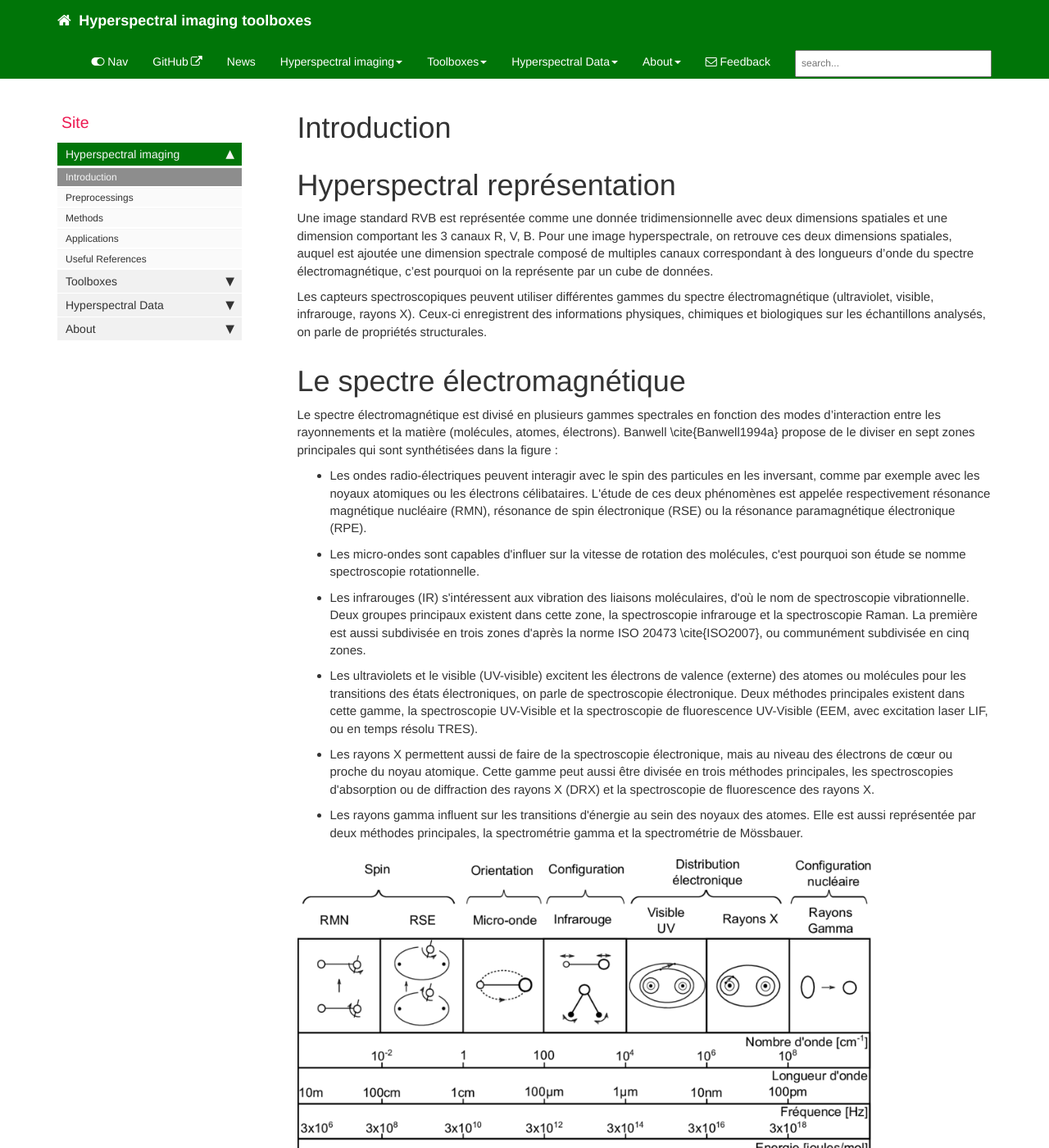
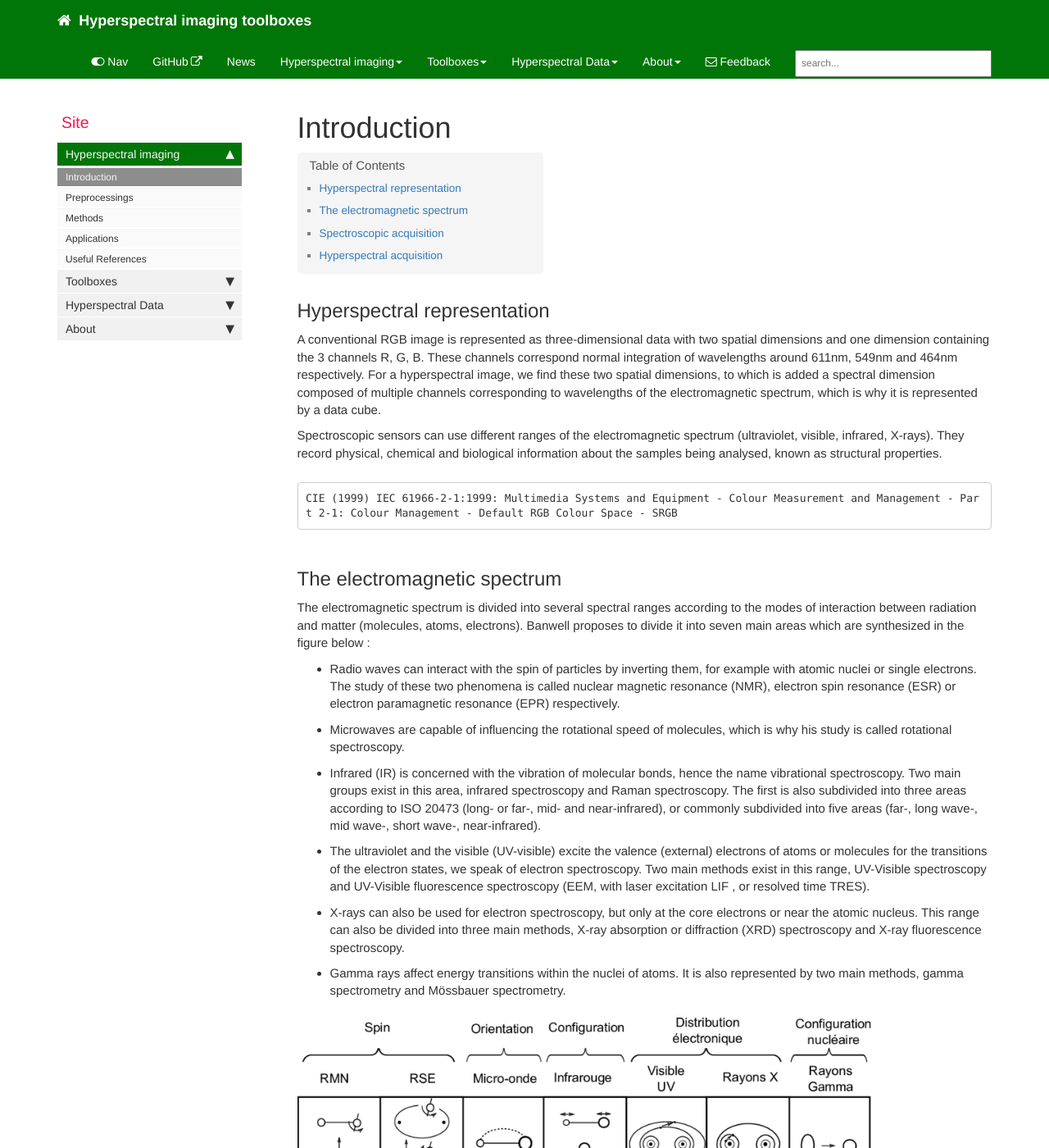
Before and after one commit to JacqKevin/JacqKevin.github.io, a Jekyll site: the page built from pages/Hyperspectral/Introduction.md, in a window 1280 px wide and 1400 px high. Shown: the whole window at 82% size. Built offline with Jekyll 4.4.1, drawn with Linux system fonts in a browser that asks for light colours; comment, search, counter and statistics services are not loaded; some of the changed text lies outside the part shown.

Commit message:
Update Introduction.md

````diff
--- a/pages/Hyperspectral/Introduction.md
+++ b/pages/Hyperspectral/Introduction.md
@@ -4,41 +4,51 @@ description: Introduction
 permalink: Introduction_HSI.html
 ---
 
-# Hyperspectral représentation
-Une image standard RVB est représentée comme une donnée tridimensionnelle avec deux dimensions spatiales et une dimension comportant les 3 canaux R, V, B. Pour une image hyperspectrale, on retrouve ces deux dimensions spatiales, auquel est ajoutée une dimension spectrale composé de multiples canaux correspondant à des longueurs d'onde du spectre électromagnétique, c'est pourquoi on la représente par un cube de données.
+## Hyperspectral representation
+A conventional RGB image is represented as three-dimensional data with two spatial dimensions and one dimension containing the 3 channels R, G, B. These channels correspond normal integration of wavelengths around 611nm, 549nm and 464nm respectively. For a hyperspectral image, we find these two spatial dimensions, to which is added a spectral dimension composed of multiple channels corresponding to wavelengths of the electromagnetic spectrum, which is why it is represented by a data cube.
 
-Les capteurs spectroscopiques peuvent utiliser différentes gammes du spectre électromagnétique (ultraviolet, visible, infrarouge, rayons X). Ceux-ci enregistrent des informations physiques, chimiques et biologiques sur les échantillons analysés, on parle de propriétés structurales.
+Spectroscopic sensors can use different ranges of the electromagnetic spectrum (ultraviolet, visible, infrared, X-rays). They record physical, chemical and biological information about the samples being analysed, known as structural properties.
 
-# Le spectre électromagnétique
+```markdown
+CIE (1999) IEC 61966-2-1:1999: Multimedia Systems and Equipment - Colour Measurement and Management - Part 2-1: Colour Management - Default RGB Colour Space - SRGB
+```
 
-Le spectre électromagnétique est divisé en plusieurs gammes spectrales en fonction des modes d'interaction entre les rayonnements et la matière (molécules, atomes, électrons). Banwell \cite{Banwell1994a} propose de le diviser en sept zones principales qui sont synthétisées dans la figure :
+## The electromagnetic spectrum
+
+The electromagnetic spectrum is divided into several spectral ranges according to the modes of interaction between radiation and matter (molecules, atoms, electrons). Banwell proposes to divide it into seven main areas which are synthesized in the figure below :
 <ul>
-<li> Les ondes radio-électriques peuvent interagir avec le spin des particules en les inversant, comme par exemple avec les noyaux atomiques ou les électrons célibataires. L'étude de ces deux phénomènes est appelée respectivement résonance magnétique nucléaire (RMN), résonance de spin électronique (RSE) ou la résonance paramagnétique électronique (RPE). </li>
-<li> Les micro-ondes sont capables d'influer sur la vitesse de rotation des molécules, c'est pourquoi son étude se nomme spectroscopie rotationnelle. </li>
-<li> Les infrarouges (IR) s'intéressent aux vibration des liaisons moléculaires, d'où le nom de spectroscopie vibrationnelle. Deux groupes principaux existent dans cette zone, la spectroscopie infrarouge et la spectroscopie Raman. La première est aussi subdivisée en trois zones d'après la norme ISO 20473 \cite{ISO2007}, ou communément subdivisée en cinq zones. </li>
-<li> Les ultraviolets et le visible (UV-visible) excitent les électrons de valence (externe) des atomes ou molécules pour les transitions des états électroniques, on parle de spectroscopie électronique. Deux méthodes principales existent dans cette gamme, la spectroscopie UV-Visible et la spectroscopie de fluorescence UV-Visible (EEM, avec excitation laser LIF, ou en temps résolu TRES). </li>
-<li> Les rayons X permettent aussi de faire de la spectroscopie électronique, mais au niveau des électrons de cœur ou proche du noyau atomique. Cette gamme peut aussi être divisée en trois méthodes principales, les spectroscopies d'absorption ou de diffraction des rayons X (DRX) et la spectroscopie de fluorescence des rayons X. </li>
-<li> Les rayons gamma influent sur les transitions d'énergie au sein des noyaux des atomes. Elle est aussi représentée par deux méthodes principales, la spectrométrie gamma et la spectrométrie de Mössbauer. </li>
+<li> Radio waves can interact with the spin of particles by inverting them, for example with atomic nuclei or single electrons. The study of these two phenomena is called nuclear magnetic resonance (NMR), electron spin resonance (ESR) or electron paramagnetic resonance (EPR) respectively. </li>
+<li> Microwaves are capable of influencing the rotational speed of molecules, which is why his study is called rotational spectroscopy. </li>
+<li> Infrared (IR) is concerned with the vibration of molecular bonds, hence the name vibrational spectroscopy. Two main groups exist in this area, infrared spectroscopy and Raman spectroscopy. The first is also subdivided into three areas according to ISO 20473 (long- or far-, mid- and near-infrared), or commonly subdivided into five areas (far-, long wave-, mid wave-, short wave-, near-infrared). </li>
+<li> The ultraviolet and the visible (UV-visible) excite the valence (external) electrons of atoms or molecules for the transitions of the electron states, we speak of electron spectroscopy. Two main methods exist in this range, UV-Visible spectroscopy and UV-Visible fluorescence spectroscopy (EEM, with laser excitation LIF , or resolved time TRES). </li>
+<li> X-rays can also be used for electron spectroscopy, but only at the core electrons or near the atomic nucleus. This range can also be divided into three main methods, X-ray absorption or diffraction (XRD) spectroscopy and X-ray fluorescence spectroscopy. </li>
+<li> Gamma rays affect energy transitions within the nuclei of atoms. It is also represented by two main methods, gamma spectrometry and Mössbauer spectrometry. </li>
 </ul>
 
 {% include image.html file="Spectre-electromagnetique-en-energie-frequence-longueur-et-nombre-donde-Les-modes.png" %}
 
-# Spectroscopic acquisition
-Le type d'acquisition est aussi spécifique du capteur et de la problématique à résoudre :
+```markdown
+Banwell, C.N., McCash, E.M. (1994) Fundamentals of Molecular Spectroscopy McGraw-Hill
+
+ISO (2007) ISO 20473:2007 - Optics and Photonics — Spectral Bands
+```
+
+## Spectroscopic acquisition
+The type of acquisition is also specific to the sensor and the problem to be solved :
 <ul>
-<li> des analyses ponctuelles permettent d'avoir une idée globale de la composition de l'échantillon, </li>
-<li> une analyse continue sur une ligne permet d'avoir une tendance sur la variabilité de l'échantillon suivant cet axe, </li>
-<li> une cartographie en effectuant une analyse point par point sur la totalité de l'échantillon permet de connaitre la variabilité dans les deux directions de l'échantillon, </li>
-<li> une image qui est obtenue par l'acquisition d'une ligne pour obtenir comme précédemment la variabilité globale de l'échantillon. </li>
+<li> discrete spot analyses give an overall idea of the composition of the sample, </li>
+<li> a continuous analysis on a line allows to have a trend on the variability of the sample along this axis, </li>
+<li> a mapping by performing a point-by-point analysis on the whole sample allows to know the variability in both directions of the sample, </li>
+<li> an image that is obtained by acquiring a line to obtain, as before, the overall variability of the sample. </li>
 </ul>
 
-# Hyperspectral acquisition
-Comme on vient de le voir, la cartographie par de multiple acquisitions spectroscopiques puet permettre d'obtenir une iamge hyperspectrale,  c'est cette méthode est appelée point-scan ou whiskbroom. Le plus souvent l'échantillon va se déplacer dans les deux directions et le capteurs est fixe pour estimer l'image hyperspectrale de l'ensemble de l'échantillon. Elle permet d'avoir une résolution spatiale élevée pour un échantillon de taille variable, mais nécessite un temps d'acquisition souvent important.
+## Hyperspectral acquisition
+As we have just seen, mapping by multiple spectroscopic acquisitions can allow to obtain a hyperspectral image, this method is called point-scan or whiskbroom. Most often the sample will move in both directions and the sensor is fixed to estimate the hyperspectral image of the whole sample. It allows a high spatial resolution for a sample of variable size, but requires an acquisition time that is often important.
 
-Deux autres méthodes existent pour obtenir une image hyperspectrale :
+Two other methods exist to obtain a hyperspectral image:
 <ul>
-<li> L'acquisition d'une ligne permettant d'obtenir plusieurs pixels sur une dimension spatiale de l'échantillon, c'est ce que l'on appelle la méthode pushbroom. Ensuite, le plus souvent l'échantillon se déplace dans une direction linéaire et le capteur est fixe, on acquiert ainsi de multiples lignes qui vont créer l'image hyperspectrale. Cette méthode est rapide, facile à automatiser, mais est limité avec la résolution spatiale d'une ligne. </li>
-<li> La dernière méthode consiste à acquérir une image de l'échantillon à chaque longueur d'onde, elle est appelée plan-scan. Ainsi le capteur et l'échantillon sont fixes. Cette méthode est très rapide, mais est est limité spatialement comme l'ensemble est fixe, et ainsi la résolution spatiale est aussi impactée. </li>
+<li> The acquisition of a line allowing to obtain several pixels on a spatial dimension of the sample is called the pushbroom method. Then, most often the sample moves in a linear direction and the sensor is fixed, thus acquiring multiple lines that will create the hyperspectral image. This method is fast, easy to automate, but is limited with the spatial resolution of one line. </li>
+<li> The last method consists in acquiring an image of the sample at each wavelength, it is called plan-scan. Thus the sensor and the sample are fixed. This method is very fast, but is spatially limited as the whole is fixed, and thus the spatial resolution is also impacted. </li>
 </ul>
 
-En laboratoire ces trois méthodes d'acquisition peuvent etre employées, mais sur le terrain ou en aéroporté la méthode pushbroom est préférée.
+In the laboratory these three acquisition methods can be used, but in the field or airborne the pushbroom method is preferred.
````
